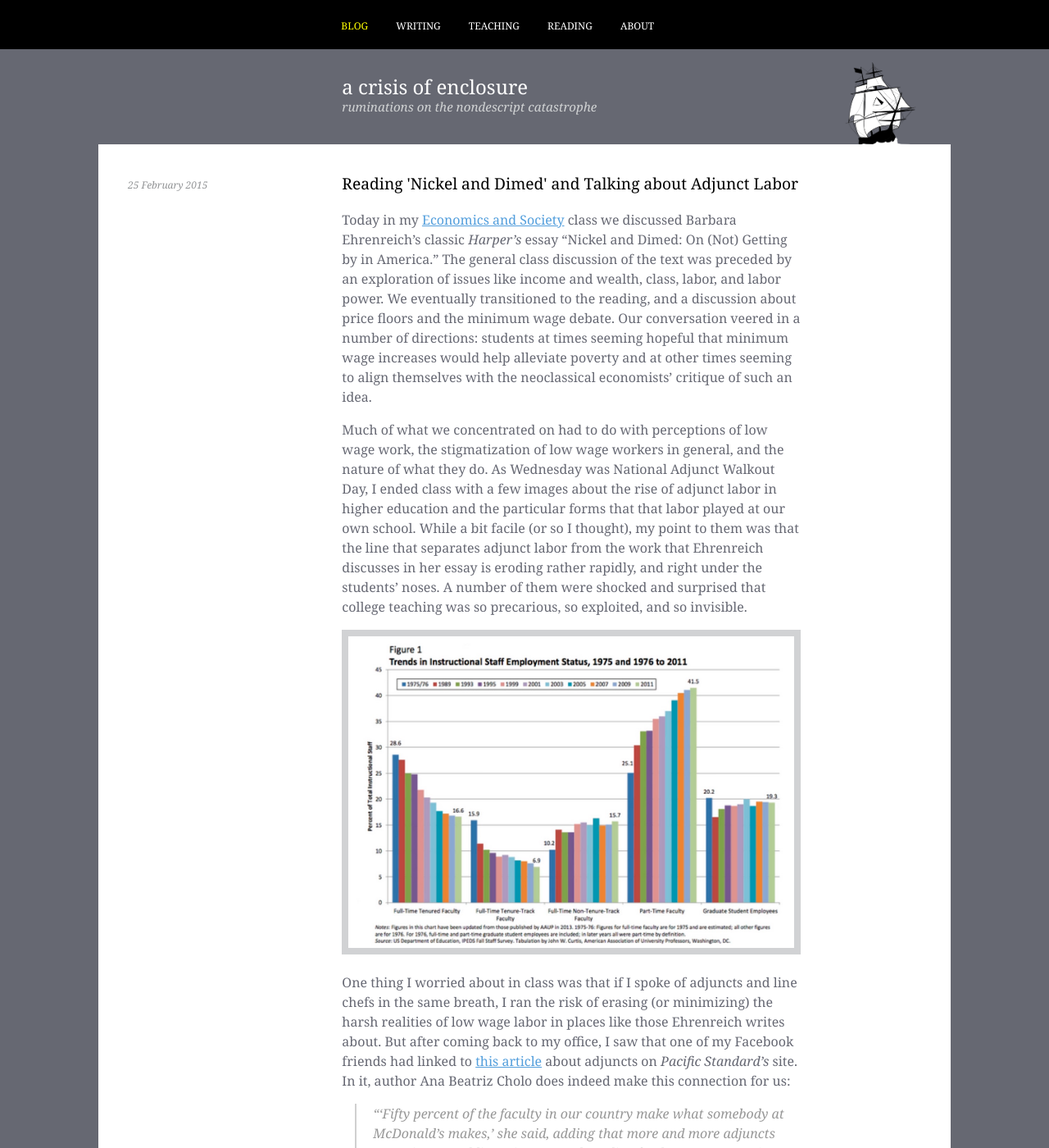
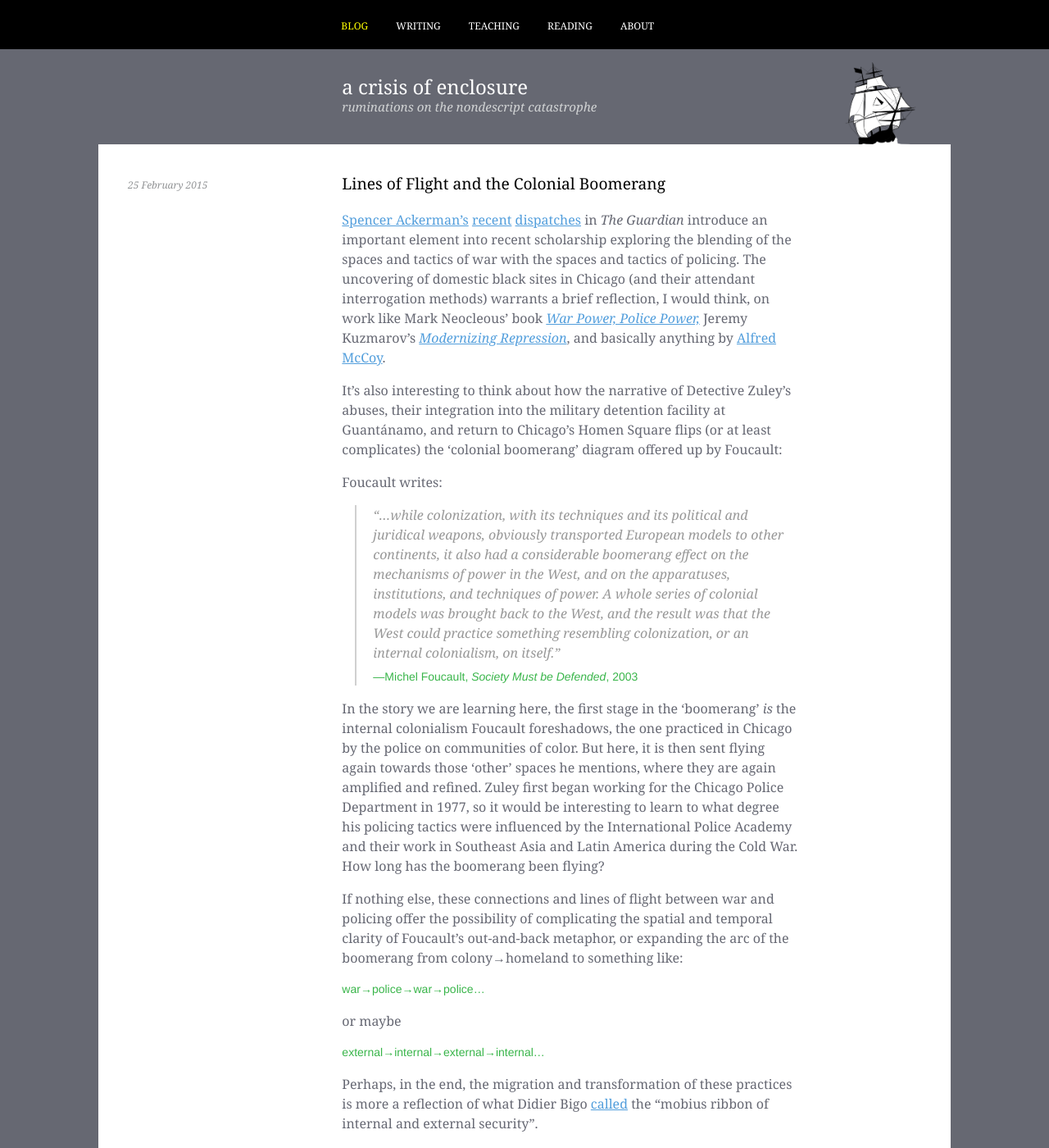
Before and after one commit to nisaface/nisaface.github.io, a Jekyll site: the page built from _posts/2015-2-25-lines-of-flight.md, in a window 1280 px wide and 1400 px high. Shown: the whole window at 82% size. Built offline with Jekyll 4.4.1, drawn with Linux system fonts in a browser that asks for light colours; some of the changed text lies outside the part shown.

Commit message:
fixed my cockup

```diff
--- a/_posts/2015-2-25-lines-of-flight.md
+++ b/_posts/2015-2-25-lines-of-flight.md
@@ -1,17 +1,30 @@
 ---
 layout: post
-title: "Reading 'Nickel and Dimed' and Talking about Adjunct Labor"
+title: "Lines of Flight and the Colonial Boomerang"
 category: blog
 ---
 
-Today in my [Economics and Society](/economics-and-society/) class we discussed Barbara Ehrenreich's classic *Harper's* essay "Nickel and Dimed: On (Not) Getting by in America." The general class discussion of the text was preceded by an exploration of issues like income and wealth, class, labor, and labor power. We eventually transitioned to the reading, and a discussion about price floors and the minimum wage debate. Our conversation veered in a number of directions: students at times seeming hopeful that minimum wage increases would help alleviate poverty and at other times seeming to align themselves with the neoclassical economists' critique of such an idea.
+[Spencer Ackerman's](http://www.theguardian.com/us-news/2015/feb/18/american-police-brutality-chicago-guantanamo)  [recent](http://www.theguardian.com/us-news/2015/feb/26/police-black-site-chicago-washington-politicians-human-rights) [dispatches](http://www.theguardian.com/us-news/2015/feb/25/chicago-homan-square-former-justice-officials-call-for-investigation) in *The Guardian* introduce an important element into recent scholarship exploring the blending of the spaces and tactics of war with the spaces and tactics of policing. The uncovering of domestic black sites in Chicago (and their attendant interrogation methods) warrants a brief reflection, I would think, on work like Mark Neocleous' book [*War Power, Police Power,*](http://www.amazon.com/War-Power-Police-Mark-Neocleous/dp/0748692371/ref=sr_1_4?s=books&ie=UTF8&qid=1424969652&sr=1-4) Jeremy Kuzmarov's [*Modernizing Repression*](http://www.amazon.com/Modernizing-Repression-Training-Nation-Building-American/dp/1558499172/ref=sr_1_1?s=books&ie=UTF8&qid=1424969622&sr=1-1&keywords=modernizing+repression), and basically anything by [Alfred McCoy](http://www.amazon.com/Alfred-W.-McCoy/e/B001HCXSTA).
 
-Much of what we concentrated on had to do with perceptions of low wage work, the stigmatization of low wage workers in general, and the nature of what they do. As Wednesday was National Adjunct Walkout Day, I ended class with a few images about the rise of adjunct labor in higher education and the particular forms that that labor played at our own school. While a bit facile (or so I thought), my point to them was that the line that separates adjunct labor from the work that Ehrenreich discusses in her essay is eroding rather rapidly, and right under the students' noses. A number of them were shocked and surprised that college teaching was so precarious, so exploited, and so invisible.
+It's also interesting to think about how the narrative of Detective Zuley's abuses, their integration into the military detention facility at Guantánamo, and return to Chicago's Homen Square flips (or at least complicates) the 'colonial boomerang' diagram offered up by Foucault:
 
-![A long view](/img/adjunct.jpg)
+Foucault writes:
 
-One thing I worried about in class was that if I spoke of adjuncts and line chefs in the same breath, I ran the risk of erasing (or minimizing) the harsh realities of low wage labor in places like those Ehrenreich writes about. But after coming back to my office, I saw that one of my Facebook friends had linked to [this article](http://www.psmag.com/business-economics/are-adjunct-professors-the-new-fast-food-workers) about adjuncts on *Pacific Standard's* site. In it, author Ana Beatriz Cholo does indeed make this connection for us:
+> "…while colonization, with its techniques and its political and juridical weapons, obviously transported European models to other continents, it also had a considerable boomerang effect on the mechanisms of power in the West, and on the apparatuses, institutions, and techniques of power. A whole series of colonial models was brought back to the West, and the result was that the West could practice something resembling colonization, or an internal colonialism, on itself."
+<cite>—Michel Foucault, *Society Must be Defended*, 2003
 
-> "'Fifty percent of the faculty in our country make what somebody at McDonald’s makes,' she said, adding that more and more adjuncts are going on public assistance and needing food stamps to survive."
+In the story we are learning here, the first stage in the 'boomerang' *is* the internal colonialism Foucault foreshadows, the one practiced in Chicago by the police on communities of color. But here, it is then sent flying again towards those 'other' spaces he mentions, where they are again amplified and refined. Zuley first began working for the Chicago Police Department in 1977, so it would be interesting to learn to what degree his policing tactics were influenced by the International Police Academy and their work in Southeast Asia and Latin America during the Cold War. How long has the boomerang been flying?
 
-Oof...
+If nothing else, these connections and lines of flight between war and policing offer the possibility of complicating the spatial and temporal clarity of Foucault's out-and-back metaphor, or expanding the arc of the boomerang from colony&#8594;homeland to something like:
+
+<cite>war&#8594;police&#8594;war&#8594;police...
+
+or maybe
+
+<cite>external&#8594;internal&#8594;external&#8594;internal...
+
+Perhaps, in the end, the migration and transformation of these practices is more a reflection of what Didier Bigo [called](https://www.academia.edu/3102803/The_M%C3%B6bius_ribbon_of_internal_and_external_security_ies_) the "mobius ribbon of internal and external security".
+
+Ackerman was recently on *Democracy Now!* discussing these reports:
+
+<iframe width="560" height="315" src="http://www.democracynow.org/embed/story/2015/2/26/exporting_torture_former_chicago_police_detective" frameborder="0" allowfullscreen="true"></iframe>
```
Also changed, not shown: _posts/2015-2-26-nickel-and-dimed.md (added, +17 -0 lines).
